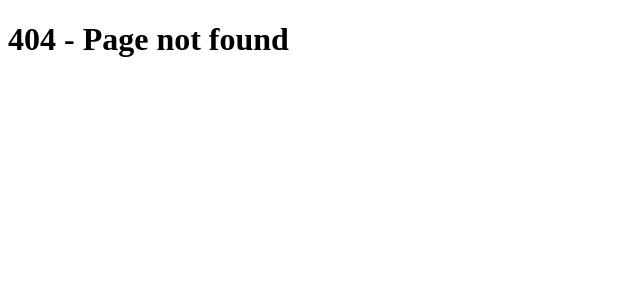
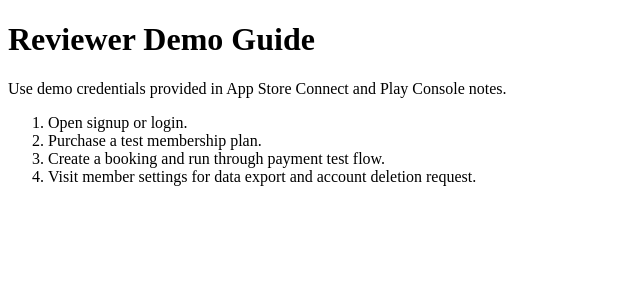
Before and after one commit to Teamtrue/luxury-members, a Next.js app in the folder luxury-members-next/: page /reviewer-demo in a window 1280 px wide. Before the commit this address had no page. Shown: the top 300 px of the page, without its empty margins (0-640 px from the left). Built offline with nearby package versions, Linux system fonts and the light colour scheme.

Commit message:
Add reviewer demo instructions page

```diff
--- /dev/null
+++ b/luxury-members-next/app/reviewer-demo/page.tsx
@@ -0,0 +1,14 @@
+export default function ReviewerDemoPage() {
+  return (
+    <main>
+      <h1>Reviewer Demo Guide</h1>
+      <p>Use demo credentials provided in App Store Connect and Play Console notes.</p>
+      <ol>
+        <li>Open signup or login.</li>
+        <li>Purchase a test membership plan.</li>
+        <li>Create a booking and run through payment test flow.</li>
+        <li>Visit member settings for data export and account deletion request.</li>
+      </ol>
+    </main>
+  );
+}
```
